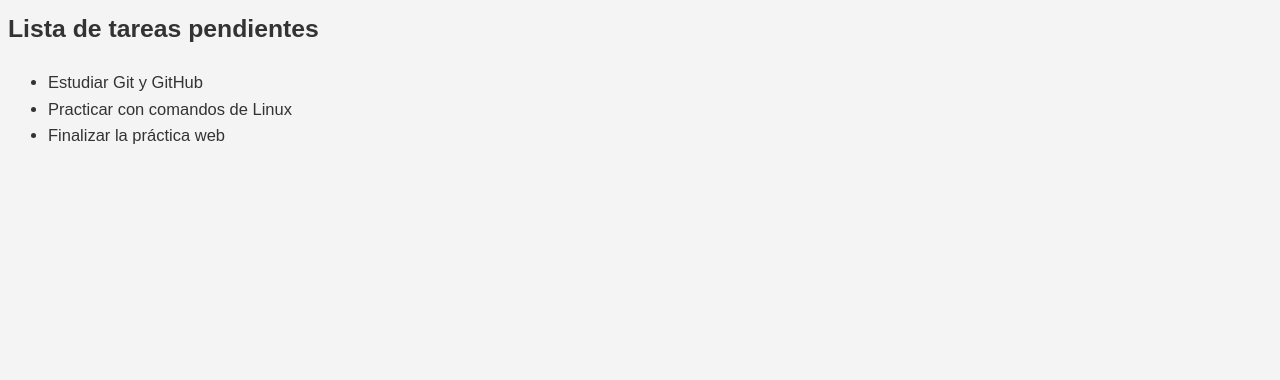
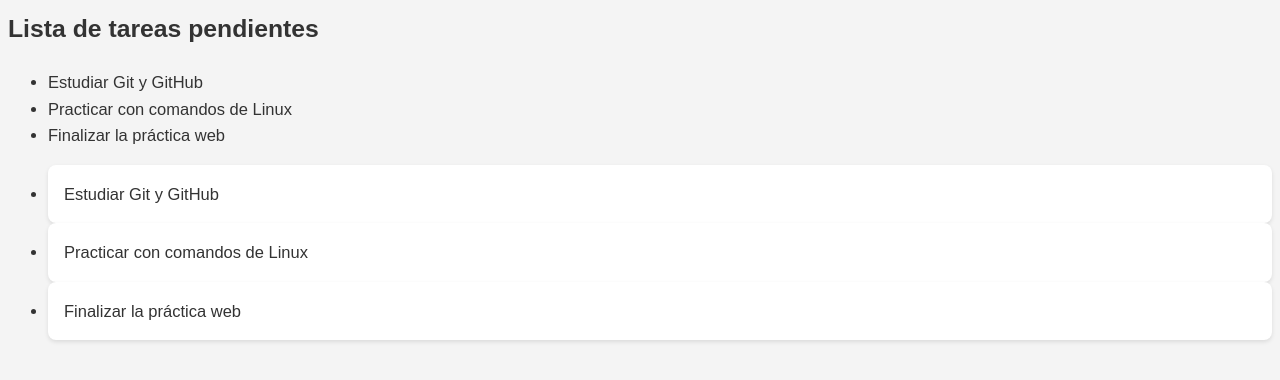
Before and after one commit to gonzalocardenas-roman-droid/web-proyect1, a plain HTML site: page index.html in a window 1280 px wide. Shown: the part 88-468 px from the top of the page. Drawn offline with Linux system fonts and the light colour scheme.

Commit message:
feat+styles: inicializar listas en consola y añadir clase tareas para lista

```diff
--- a/css/styles.css
+++ b/css/styles.css
@@ -5,3 +5,9 @@
     font-size: 16.5px;
     line-height: 1.6;
 }
+.tareas {
+    background: white;
+    padding: 16px;
+    border-radius: 8px;
+    box-shadow: 0 2px 4px rgba(0,0,0,0.1);
+}
--- a/index.html
+++ b/index.html
@@ -21,6 +21,11 @@
         <li>Finalizar la práctica web</li>
     </ul>
 
+   <ul>
+    	<li class="tareas">Estudiar Git y GitHub</li>
+    	<li class="tareas">Practicar con comandos de Linux</li>
+   	<li class="tareas">Finalizar la práctica web</li>
+   </ul>
     <!-- Enlace al archivo de JavaScript -->
     <script src="js/app.js"></script>
 </body>
```
